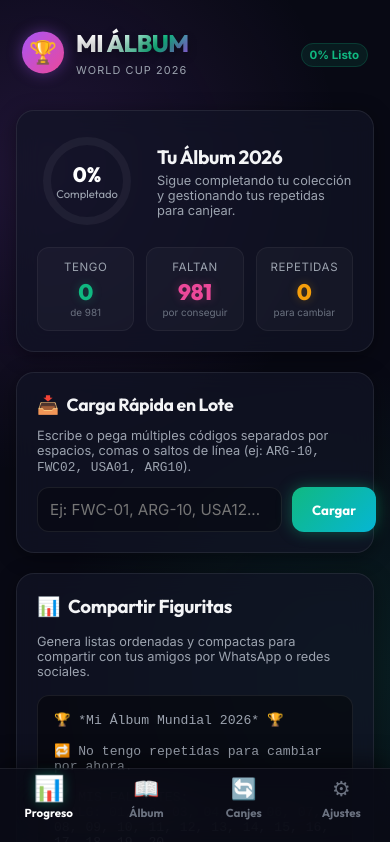
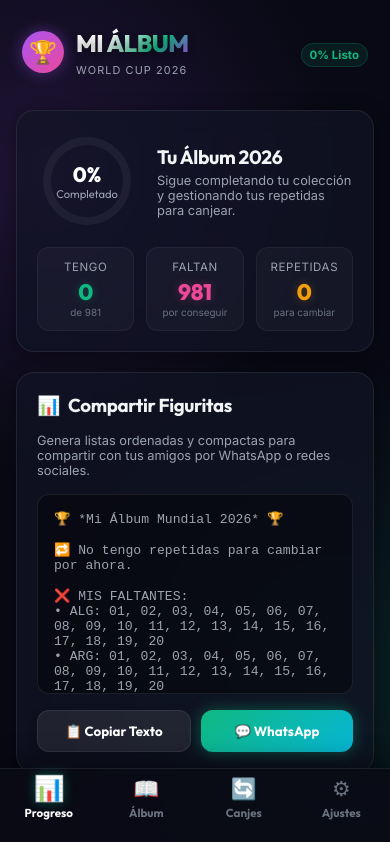
Before and after one commit to Sarif-arg/mi-album-mundial-fc-2026, a React (Vite) app: page / in a window 390 px wide. Shown: the top 842 px of the page. Built offline with nearby package versions, Linux system fonts and the light colour scheme.

Commit message:
Update: Made QuickAdd child-friendly and removed it from Dashboard. Fixed input overflow on mobile.

```diff
--- a/src/App.jsx
+++ b/src/App.jsx
@@ -278,12 +278,6 @@
             missingCount={stats.missingCount}
           />
 
-          <QuickAdd
-            stickersList={stickersList}
-            onBulkAdd={handleBulkAdd}
-            showToast={showToast}
-          />
-
           <SharePanel
             stickersList={stickersList}
             stickerCounts={stickerCounts}
--- a/src/components/QuickAdd.jsx
+++ b/src/components/QuickAdd.jsx
@@ -49,22 +49,22 @@
   return (
     <div className="glass-card">
       <h3 className="quick-add-title">
-        <span>📥</span> Carga Rápida en Lote
+        <span>⚡</span> Agregar muchas figuritas juntas
       </h3>
       <p style={{ fontSize: '0.8rem', color: 'var(--text-secondary)', marginBottom: '12px' }}>
-        Escribe o pega múltiples códigos separados por espacios, comas o saltos de línea (ej: <code>ARG-10, FWC02, USA01, ARG10</code>).
+        Si abriste varios paquetes, escribe aquí sus códigos separados por comas o espacios (ej: <code>ARG-10, FWC-00, USA-12</code>).
       </p>
 
       <form onSubmit={handleSubmit} className="quick-add-input-wrapper">
         <input
           type="text"
           className="quick-add-input"
-          placeholder="Ej: FWC-01, ARG-10, USA12..."
+          placeholder="Escribe los códigos acá..."
           value={inputText}
           onChange={(e) => setInputText(e.target.value)}
         />
         <button type="submit" className="btn btn-success">
-          Cargar
+          ¡Cargar figuritas! 🚀
         </button>
       </form>
 
@@ -72,12 +72,12 @@
         <div style={{ marginTop: '12px', fontSize: '0.8rem', padding: '10px', background: 'rgba(0,0,0,0.2)', borderRadius: '8px' }}>
           {report.successCount > 0 && (
             <div style={{ color: 'var(--primary)', fontWeight: 600 }}>
-              ✔ {report.successCount} figuritas cargadas con éxito.
+              ✔ ¡Se agregaron {report.successCount} figuritas a tu álbum!
             </div>
           )}
           {report.invalid.length > 0 && (
             <div style={{ color: 'var(--accent-pink)', marginTop: '4px' }}>
-              ⚠ Códigos no reconocidos: {report.invalid.join(', ')}
+              ⚠ No entendí estos códigos: {report.invalid.join(', ')}
             </div>
           )}
         </div>
--- a/src/index.css
+++ b/src/index.css
@@ -223,8 +223,16 @@
 
 .quick-add-input-wrapper {
   display: flex;
+  flex-direction: column;
   gap: 10px;
 }
+
+@media (min-width: 480px) {
+  .quick-add-input-wrapper {
+    flex-direction: row;
+  }
+}
+
 
 .quick-add-input {
   flex: 1;
```
